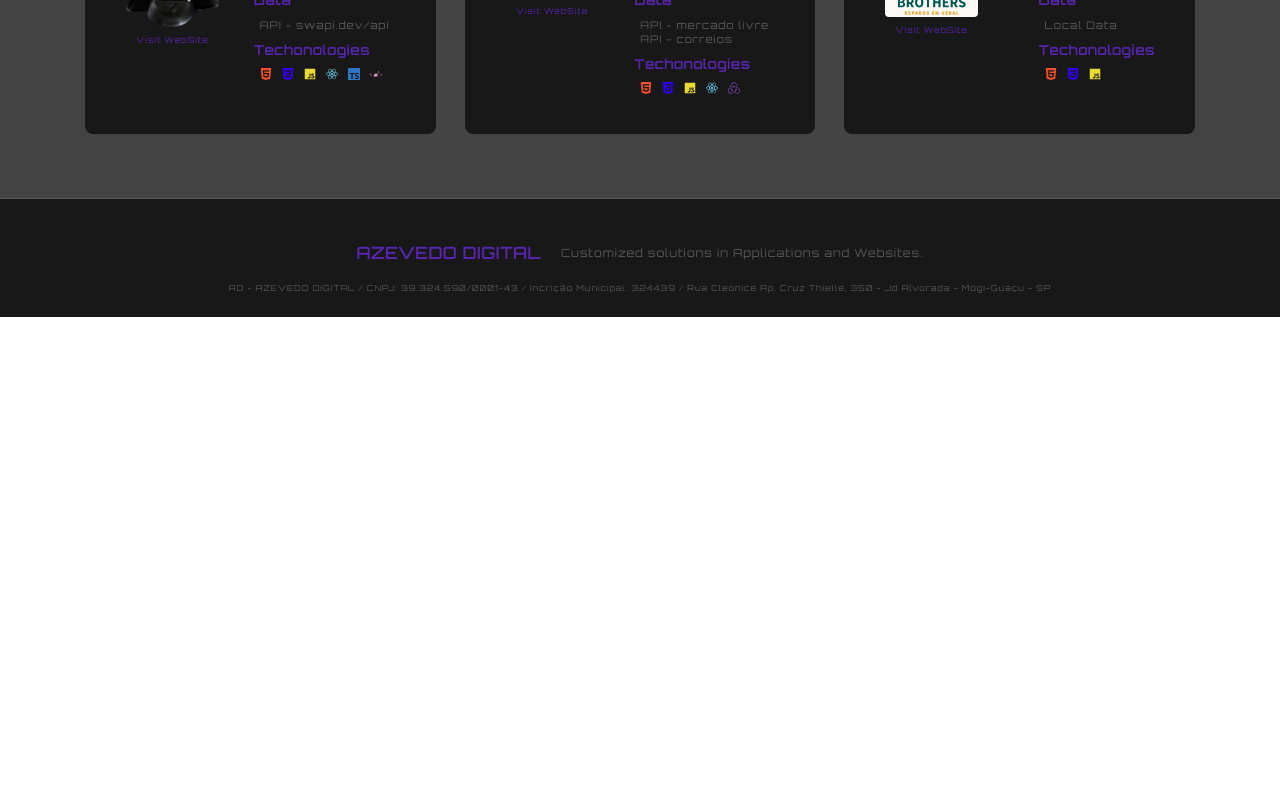
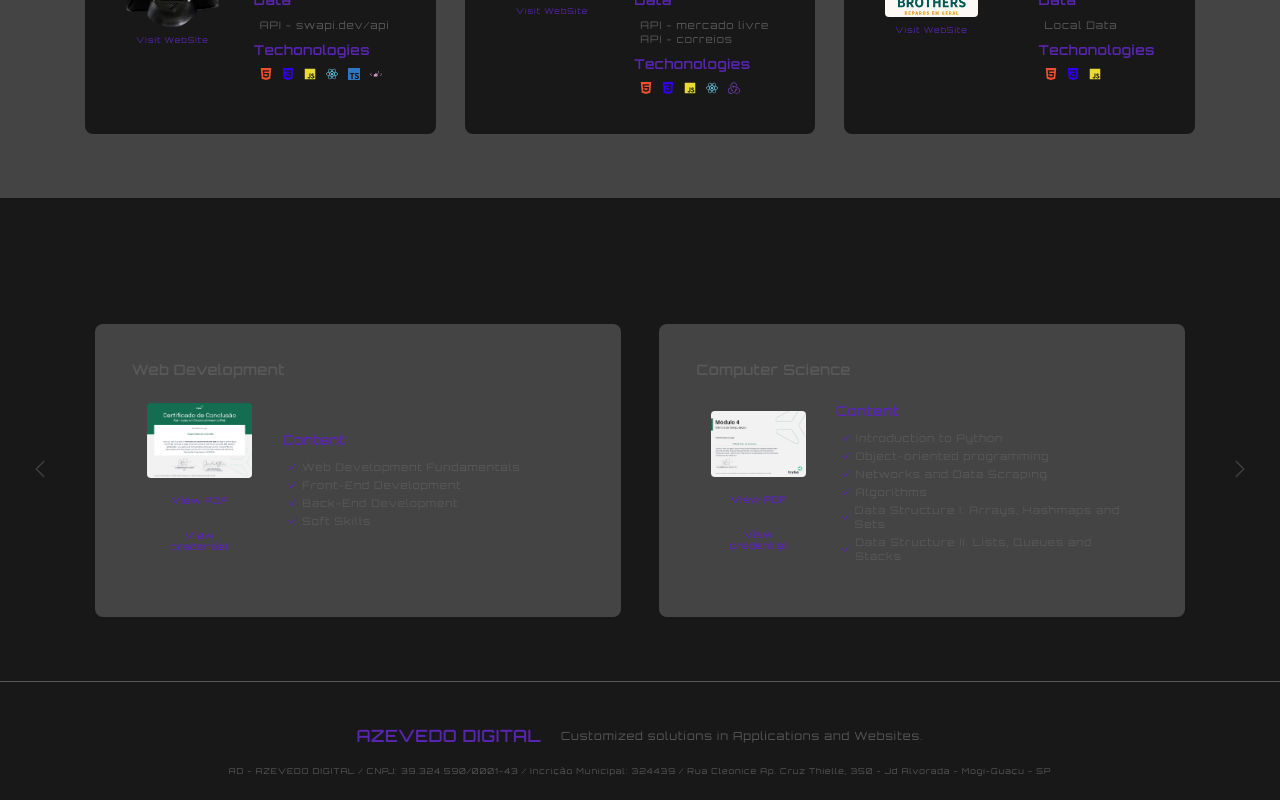
Before and after one commit to RafaelBiatoAzevedo/portifolio-Rafael-Azevedo, a React (Create React App) app: page / in a window 1280 px wide. Shown: the part 1400-2200 px from the top of the page. Before the commit the page ends 1717 px from the top, so only its background shows below. Built offline with nearby package versions, Linux system fonts and the light colour scheme.

Commit message:
feat: add certificates

```diff
--- a/src/components/ Carousel/index.tsx
+++ b/src/components/ Carousel/index.tsx
@@ -11,9 +11,14 @@ import { Button } from '../Button';
 interface ICaroucelProps {
   items: any[];
   renderComponent: (item: any) => JSX.Element;
+  numberElements: number;
 }
 
-export const Caroucel: FC<ICaroucelProps> = ({ items, renderComponent }) => {
+export const Caroucel: FC<ICaroucelProps> = ({
+  items,
+  renderComponent,
+  numberElements,
+}) => {
   const { colors } = useTheme();
   const [index, setIndex] = useState<number>(0);
 
@@ -26,7 +31,7 @@ export const Caroucel: FC<ICaroucelProps> = ({ items, renderComponent }) => {
 
   const nextIndex = (): void => {
     setIndex((prev) => {
-      if (prev + 2 < items.length - 1) return prev + 1;
+      if (prev + (numberElements - 1) < items.length - 1) return prev + 1;
       return prev;
     });
   };
@@ -45,9 +50,9 @@ export const Caroucel: FC<ICaroucelProps> = ({ items, renderComponent }) => {
         }
       />
       <Content>
-        {renderComponent(items[index])}
-        {renderComponent(items[index + 1])}
-        {renderComponent(items[index + 2])}
+        {numberElements >= 1 && renderComponent(items[index])}
+        {numberElements >= 2 && renderComponent(items[index + 1])}
+        {numberElements >= 3 && renderComponent(items[index + 2])}
       </Content>
       <Button
         onClick={() => nextIndex()}
--- a/src/components/Certificates/components/Certificate/styles.ts
+++ b/src/components/Certificates/components/Certificate/styles.ts
@@ -1,10 +1,14 @@
 import styled from 'styled-components';
 
 export const Wrapper = styled.div`
+  background-color: ${(p) => p.theme.colors.backgroundSecondary};
+  border-radius: 1rem;
   display: flex;
   flex-direction: column;
 
-  width: 100%;
+  padding: ${(p) => p.theme.spacing.lg};
+
+  width: 45%;
 `;
 
 export const WrapperTitle = styled.div`
--- a/src/components/Certificates/index.tsx
+++ b/src/components/Certificates/index.tsx
@@ -1,4 +1,6 @@
 import { FC } from 'react';
+
+import { useTheme } from 'styled-components';
 
 import { certificates } from '~/utils/paths';
 
@@ -6,12 +8,25 @@ import { Certificate } from './components/Certificate';
 
 import { Wrapper } from './styles';
 
+import { Translator } from '../Translator';
+import { Text } from '../Text';
+import { Caroucel } from '../ Carousel';
+
 export const Certificates: FC = (): JSX.Element => {
+  const { colors } = useTheme();
   return (
     <Wrapper>
-      {certificates.map((certificate) => (
-        <Certificate key={certificate.title} certificate={certificate} />
-      ))}
+      <Text
+        title={<Translator path="Certificates.title" />}
+        size="3rem"
+        color={colors.onBackgroundSecondary}
+        weight="bold"
+      />
+      <Caroucel
+        items={certificates}
+        renderComponent={(item) => <Certificate certificate={item} />}
+        numberElements={2}
+      />
     </Wrapper>
   );
 };
--- a/src/components/Certificates/styles.ts
+++ b/src/components/Certificates/styles.ts
@@ -2,11 +2,14 @@ import styled from 'styled-components';
 
 export const Wrapper = styled.div`
   align-items: center;
+  background-color: ${(p) => p.theme.colors.backgroundPrimary};
   display: flex;
   flex-direction: column;
 
-  padding: 20px 0 20px 60px;
-  gap: 20px;
+  min-height: 42rem;
+
+  padding: ${(p) => p.theme.spacing.xxl} ${(p) => p.theme.spacing.lm};
+  gap: 4rem;
 
   @media (max-width: ${(p) => p.theme.resolutions.celphone}) {
     padding: 10px;
--- a/src/components/Projects/index.tsx
+++ b/src/components/Projects/index.tsx
@@ -25,6 +25,7 @@ export const Projects: FC = (): JSX.Element => {
       <Caroucel
         items={projects}
         renderComponent={(item) => <Project project={item} />}
+        numberElements={3}
       />
     </Wrapper>
   );
--- a/src/pages/Home/index.tsx
+++ b/src/pages/Home/index.tsx
@@ -12,6 +12,7 @@ import { Start } from '~/components/Start';
 import { Skills } from '~/components/Skills';
 import { Projects } from '~/components/Projects';
 import { Footer } from '~/components/Footer';
+import { Certificates } from '~/components/Certificates';
 
 import { Body } from './styles';
 
@@ -43,6 +44,9 @@ export const Home: FC = (): JSX.Element => {
       <ElementScroll name="projects">
         <Projects />
       </ElementScroll>
+      <ElementScroll name="certificates">
+        <Certificates />
+      </ElementScroll>
       <Footer />
     </Body>
   );
```
